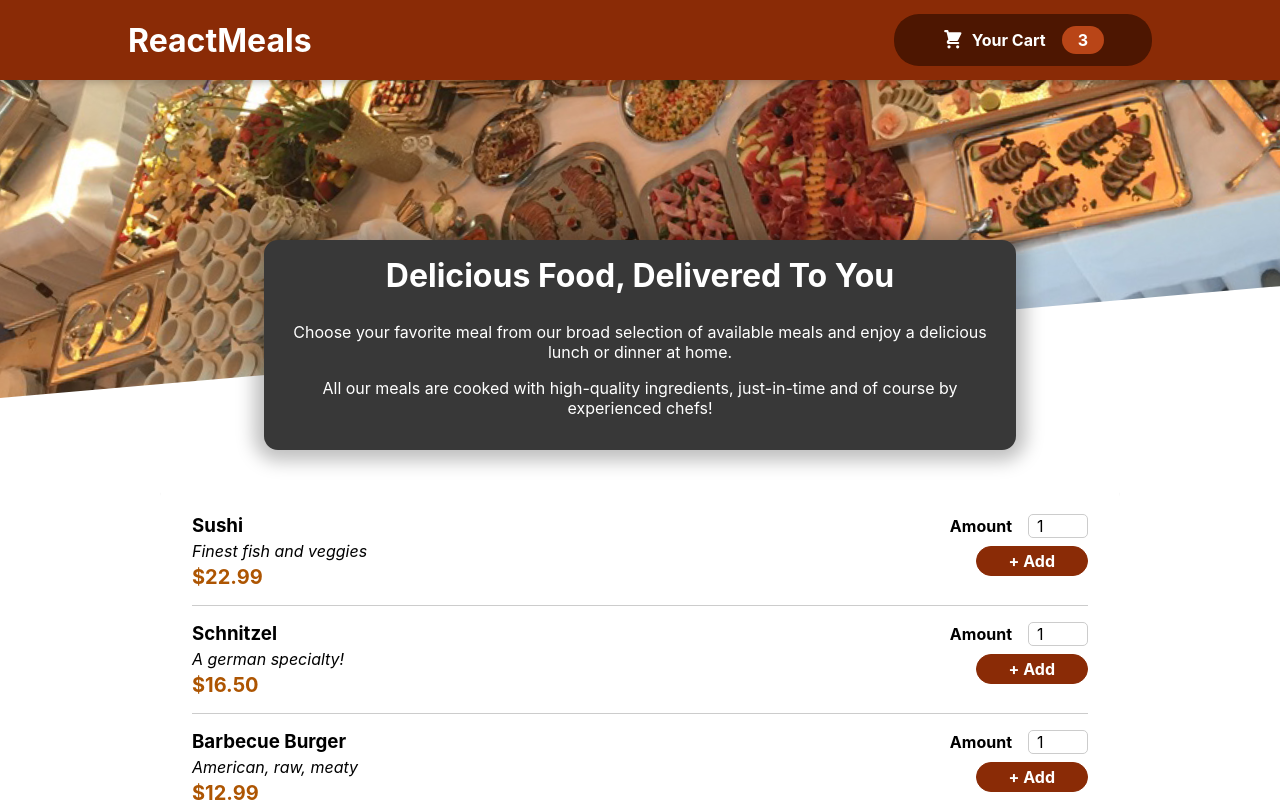
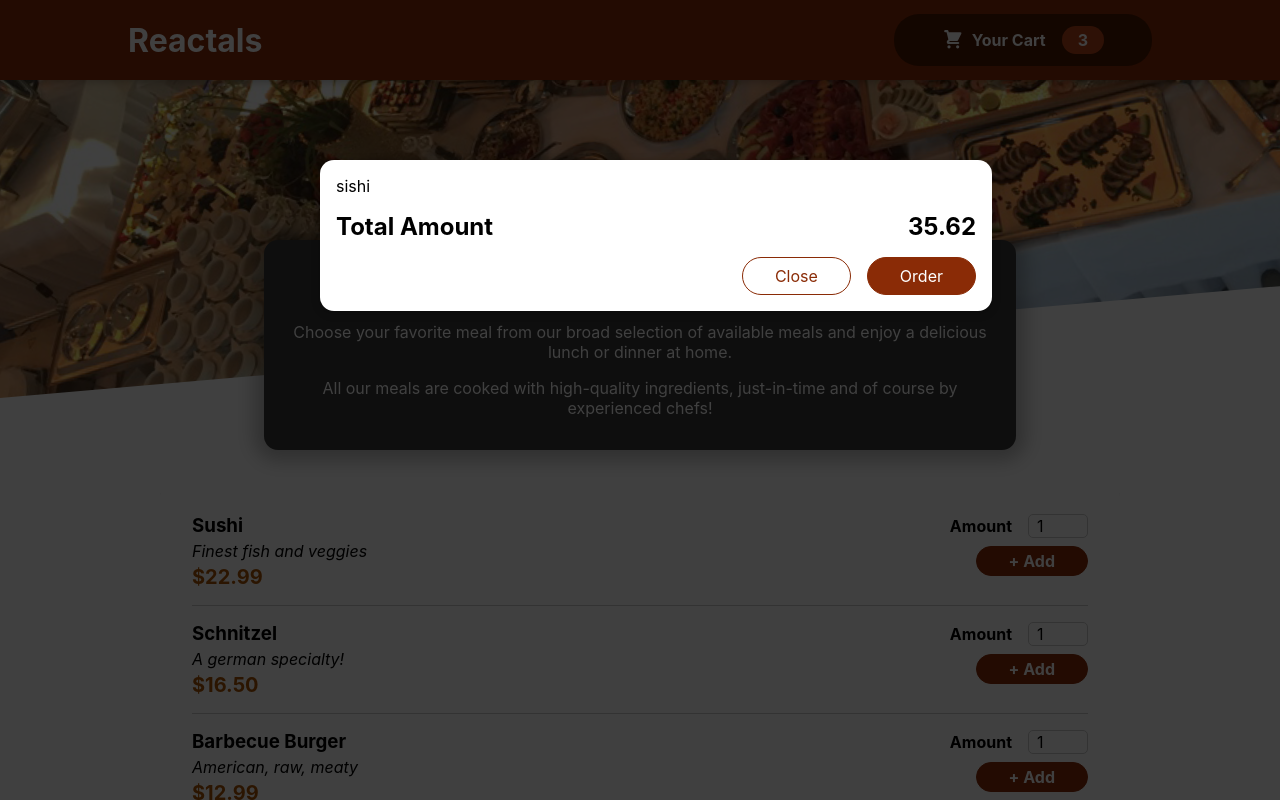
Before and after one commit to hbtuabhishek/Restaurant-Website, a React (Create React App) app: page / in a window 1280 px wide. Shown: the top 800 px of the page. Built offline with nearby package versions, Linux system fonts and the light colour scheme.

Commit message:
adding-a-model-via-react-portal

```diff
--- a/public/index.html
+++ b/public/index.html
@@ -28,6 +28,7 @@
   </head>
   <body>
     <noscript>You need to enable JavaScript to run this app.</noscript>
+    <div id="overlays"></div>
     <div id="root"></div>
     <!--
       This HTML file is a template.
--- a/src/App.js
+++ b/src/App.js
@@ -2,10 +2,12 @@
 
 import Header from './components/Layout/Header';
 import Meals from './components/Meals/Meals';
+import Cart from './components/Cart/Cart';
 
 function App() {
   return (
     <Fragment>
+      <Cart />
       <Header />
       <main>
         <Meals />
--- a/src/components/Cart/Cart.js
+++ b/src/components/Cart/Cart.js
@@ -1,6 +1,7 @@
 import React from "react";
 
 import classes from "./Cart.module.css";
+import Modal from "../UI/Modal";
 
 const Cart = (props) => {
   const cartItems = (
@@ -11,17 +12,17 @@
     </ul>
   );
   return (
-    <div>
+    <Modal>
       {cartItems}
       <div className={classes.total}>
         <span>Total Amount</span>
         <span>35.62</span>
-      </div>ss
+      </div>
       <div className={classes.actions}>
         <button className={classes['button--alt']}>Close</button>
         <button className={classes.button}>Order</button>
       </div>
-    </div>
+    </Modal>
   );
 };
 export default Cart;
--- a/src/components/Layout/Header.js
+++ b/src/components/Layout/Header.js
@@ -8,7 +8,7 @@
   return (
     <Fragment>
       <header className={classes.header}>
-        <h1>ReactMeals</h1>
+        <h1>Reactals</h1>
 
         <HeaderCartButton />
       </header>
--- a/src/components/UI/Modal.js
+++ b/src/components/UI/Modal.js
@@ -1,7 +1,32 @@
+import { Fragment } from 'react';
+import ReactDOM from 'react-dom';
+
 import classes from './Modal.module.css';
 
-const Modal = (props) =>{
+const Backdrop = (props) => {
+  return <div className={classes.backdrop} onClick={props.onClose}/>;
+};
 
+const ModalOverlay = (props) => {
+  return (
+    <div className={classes.modal}>
+      <div className={classes.content}>{props.children}</div>
+    </div>
+  );
+};
+
+const portalElement = document.getElementById('overlays');
+
+const Modal = (props) => {
+  return (
+    <Fragment>
+      {ReactDOM.createPortal(<Backdrop onClose={props.onClose} />, portalElement)}
+      {ReactDOM.createPortal(
+        <ModalOverlay>{props.children}</ModalOverlay>,
+        portalElement
+      )}
+    </Fragment>
+  );
 };
 
 export default Modal;
--- a/src/components/UI/Modal.module.css
+++ b/src/components/UI/Modal.module.css
@@ -0,0 +1,40 @@
+.backdrop {
+    position: fixed;
+    top: 0;
+    left: 0;
+    width: 100%;
+    height: 100vh;
+    z-index: 20;
+    background-color: rgba(0, 0, 0, 0.75);
+  }
+
+  .modal {
+    position: fixed;
+    top: 20vh;
+    left: 5%;
+    width: 90%;
+    background-color: white;
+    padding: 1rem;
+    border-radius: 14px;
+    box-shadow: 0 2px 8px rgba(0, 0, 0, 0.25);
+    z-index: 30;
+    animation: slide-down 300ms ease-out forwards;
+  }
+
+  @media (min-width: 768px) {
+    .modal {
+      width: 40rem;
+      left: calc(50% - 20rem);
+    }
+  }
+
+  @keyframes slide-down {
+    from {
+      opacity: 0;
+      transform: translateY(-3rem);
+    }
+    to {
+      opacity: 1;
+      transform: translateY(0);
+    }
+  }
```
